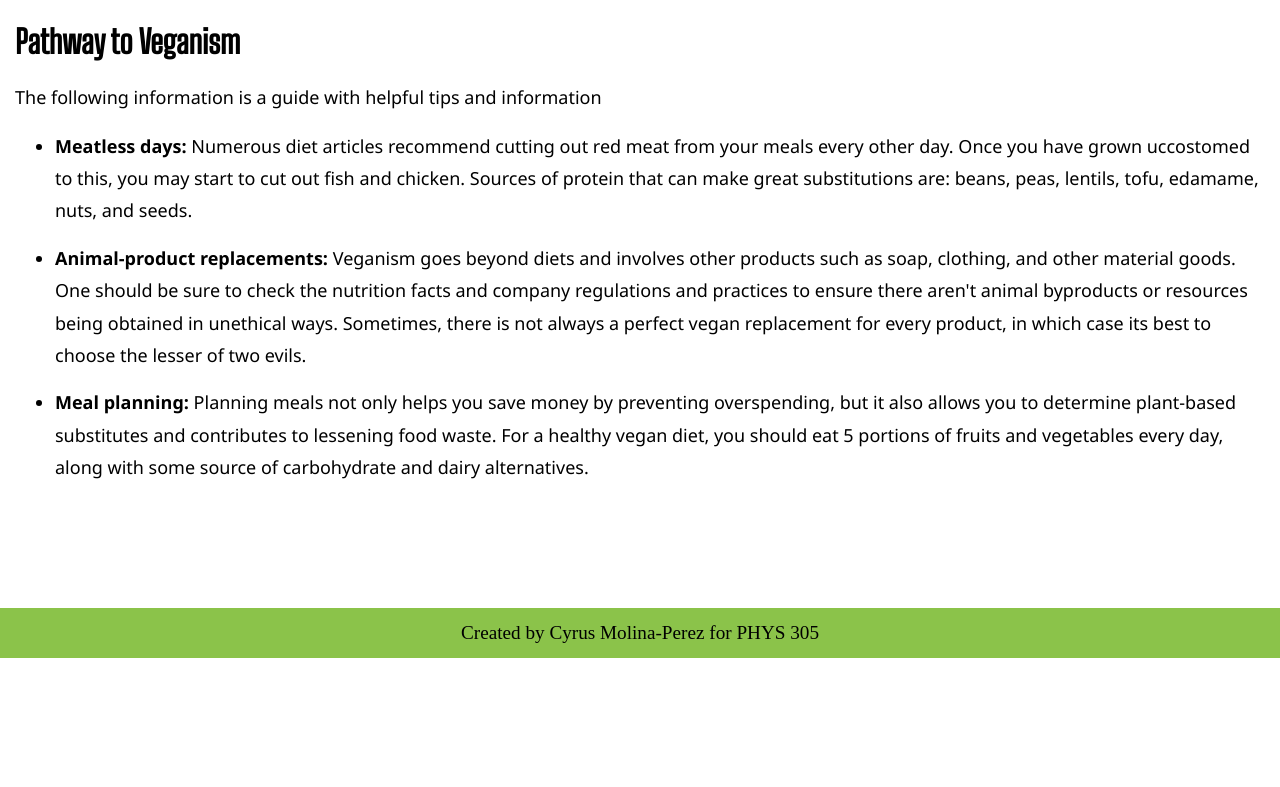
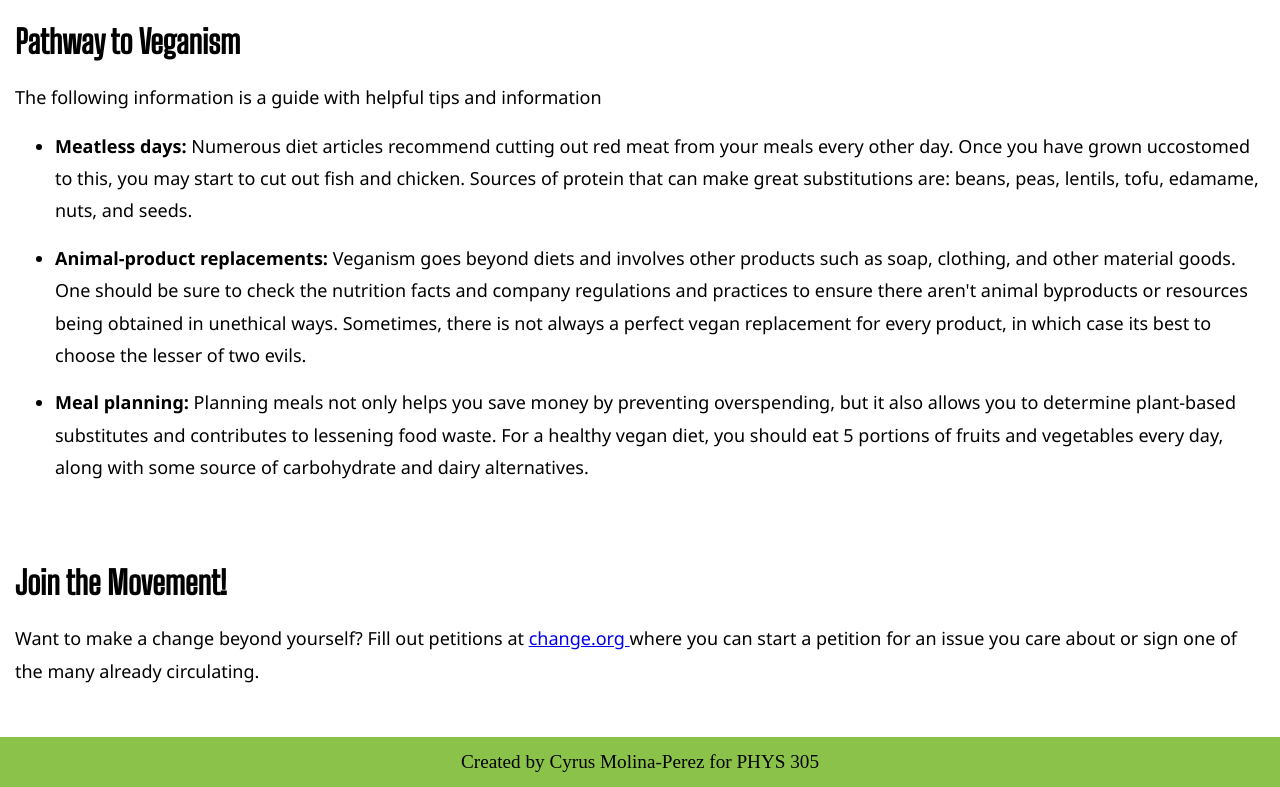
Before and after one commit to cyrusmp/EatCleanGoGreen, a plain HTML site: page third.html in a window 1280 px wide. Shown: the part 730-1517 px from the top of the page. Before the commit the page ends 1388 px from the top, so only its background shows below. Drawn offline with Linux system fonts and the light colour scheme.

Commit message:
petition link added

```diff
--- a/index.css
+++ b/index.css
@@ -149,3 +149,7 @@ main {
 .prediction {
     margin-top: 75px;
 }
+
+.pathway {
+    margin-bottom: -50px;
+}
--- a/third.html
+++ b/third.html
@@ -32,7 +32,7 @@
             <p> While it would be more impactful to the planet if society was to switch completely to a vegan diet immiediately, such a change is difficult and not realistic. Luckily, there are steps that can be taken to slowly reduce dependence and desire for animal-products, creating positive outcomes both for yourself and the planet. </p>
             </div>
         <section class="pathway">
-            <h3>Pathway to Veganism</h3>
+            <h3> Pathway to Veganism</h3>
             <p> The following information is a guide with helpful tips and information </p>
             <ul>
                 <li><strong>Meatless days: </strong> Numerous diet articles recommend cutting out red meat from your meals every other day. Once you have grown uccostomed to this, you may start to cut out fish and chicken. Sources of protein that can make great substitutions are: beans, peas, lentils, tofu, edamame, nuts, and seeds. </li>
@@ -40,6 +40,10 @@
                 <li><strong>Meal planning: </strong> Planning meals not only helps you save money by preventing overspending, but it also allows you to determine plant-based substitutes and contributes to lessening food waste. For a healthy vegan diet, you should eat 5 portions of fruits and vegetables every day, along with some source of carbohydrate and dairy alternatives. </li>
             </ul>
         </section>
+        <section class="C2A">
+            <h3> Join the Movement! </h3>
+            <p> Want to make a change beyond yourself? Fill out petitions at <a href="https://www.change.org/topic/vegan-7"> change.org </a> where you can start a petition for an issue you care about or sign one of the many already circulating. </p>
+        </section>
         </main>
     </body>
 </html>
```
